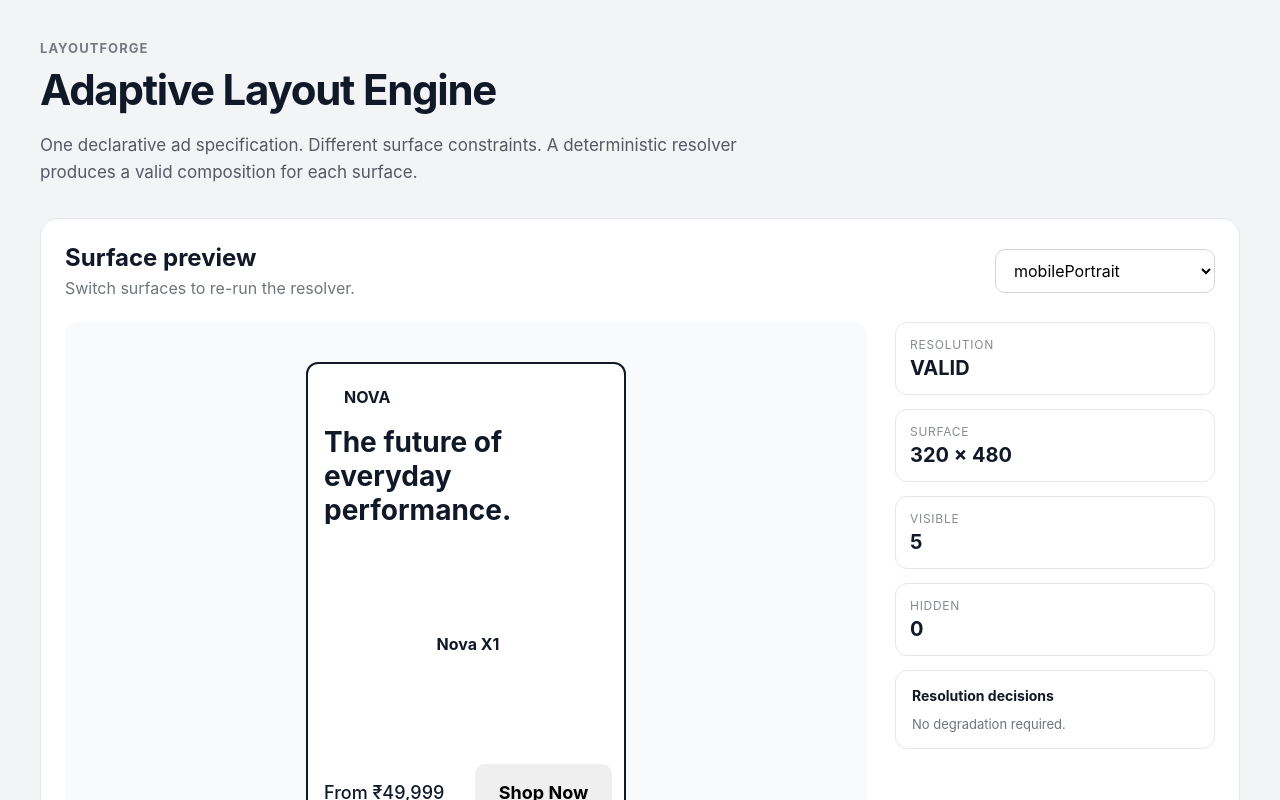
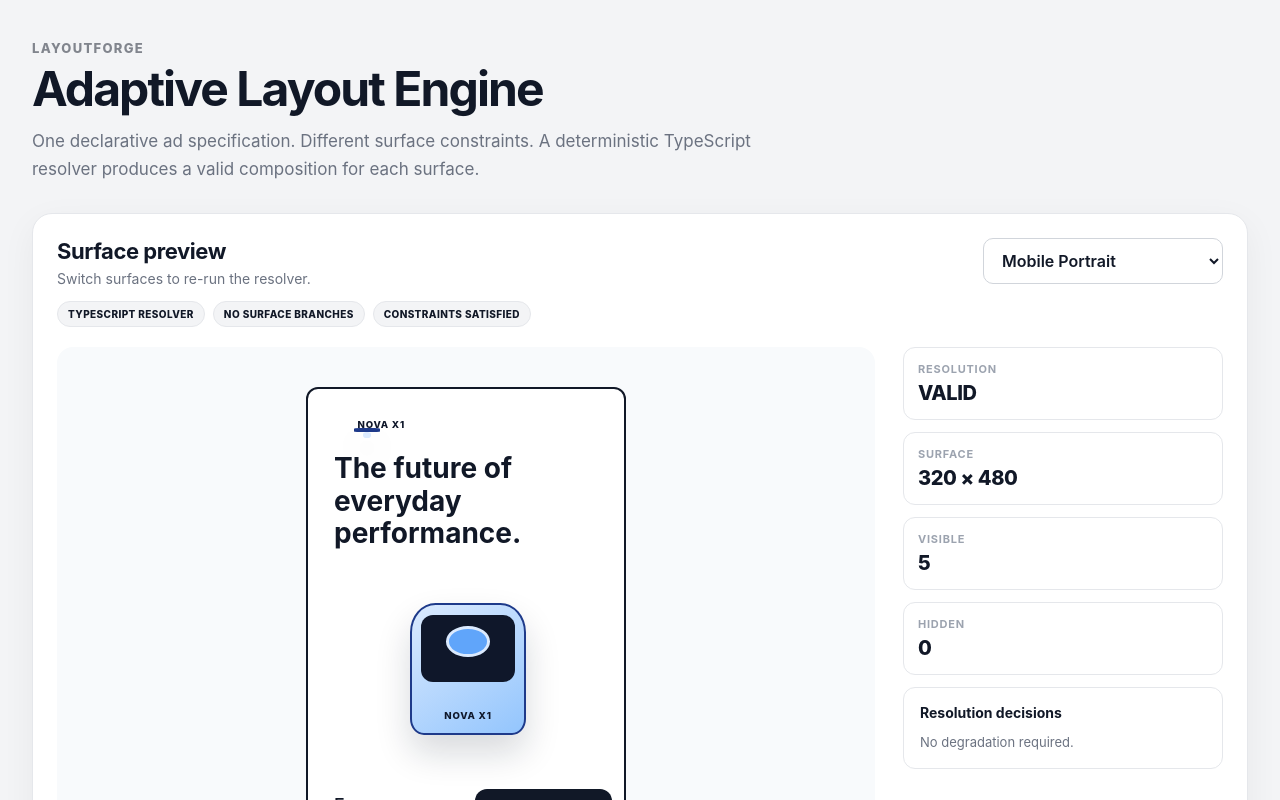
Before and after one commit to Ritanshu-Kumar/layoutforge, a React (Vite) app: page / in a window 1280 px wide. Shown: the top 800 px of the page. Built offline with nearby package versions, Linux system fonts and the light colour scheme.

Commit message:
fix: improve constrained text and branding rendering

```diff
--- a/src/App.tsx
+++ b/src/App.tsx
@@ -6,6 +6,14 @@
 import { RenderDom } from "./rendering/render-dom";
 
 const surfaceList = Object.values(surfaces);
+
+const surfaceNames: Record<string, string> = {
+  mobilePortrait: "Mobile Portrait",
+  mobileLandscape: "Mobile Landscape",
+  broadcastLowerThird: "Broadcast Lower Third",
+  squareKiosk: "Square Kiosk",
+  constrained: "Constrained Surface",
+};
 
 function App() {
   const [surfaceId, setSurfaceId] = useState(
@@ -28,11 +36,24 @@
     (element) => !element.visible,
   );
 
+  /*
+   * This scaling is ONLY for the visual preview.
+   * Resolver coordinates remain in the real surface coordinate system.
+   */
+  const previewScale = Math.min(
+    1,
+    760 / surface.width,
+    520 / surface.height,
+  );
+
+  const previewWidth = surface.width * previewScale;
+  const previewHeight = surface.height * previewScale;
+
   return (
     <main
       style={{
         minHeight: "100vh",
-        padding: "40px",
+        padding: "40px 32px",
       }}
     >
       <div
@@ -41,14 +62,14 @@
           margin: "0 auto",
         }}
       >
-        <header style={{ marginBottom: 32 }}>
+        <header style={{ marginBottom: 30 }}>
           <div
             style={{
               fontSize: 13,
-              fontWeight: 700,
-              letterSpacing: "0.08em",
+              fontWeight: 800,
+              letterSpacing: "0.1em",
               textTransform: "uppercase",
-              opacity: 0.55,
+              opacity: 0.5,
               marginBottom: 8,
             }}
           >
@@ -58,8 +79,9 @@
           <h1
             style={{
               margin: 0,
-              fontSize: 42,
-              letterSpacing: "-0.03em",
+              fontSize: "clamp(32px, 5vw, 48px)",
+              letterSpacing: "-0.04em",
+              lineHeight: 1.05,
             }}
           >
             Adaptive Layout Engine
@@ -67,50 +89,77 @@
 
           <p
             style={{
-              maxWidth: 720,
+              maxWidth: 760,
+              margin: "14px 0 0",
               fontSize: 17,
               lineHeight: 1.6,
-              opacity: 0.7,
+              color: "#6b7280",
             }}
           >
             One declarative ad specification. Different surface
-            constraints. A deterministic resolver produces a valid
-            composition for each surface.
+            constraints. A deterministic TypeScript resolver produces
+            a valid composition for each surface.
           </p>
         </header>
 
         <section
           style={{
-            background: "white",
+            background: "#ffffff",
             border: "1px solid #e5e7eb",
-            borderRadius: 18,
+            borderRadius: 20,
             padding: 24,
-            marginBottom: 24,
+            boxShadow: "0 10px 35px rgba(15, 23, 42, 0.05)",
           }}
         >
           <div
             style={{
               display: "flex",
-              alignItems: "center",
               justifyContent: "space-between",
-              gap: 16,
+              alignItems: "flex-start",
+              gap: 20,
               flexWrap: "wrap",
-              marginBottom: 24,
+              marginBottom: 20,
             }}
           >
             <div>
-              <h2 style={{ margin: 0 }}>
+              <h2
+                style={{
+                  margin: 0,
+                  fontSize: 22,
+                  letterSpacing: "-0.02em",
+                }}
+              >
                 Surface preview
               </h2>
 
               <p
                 style={{
                   margin: "6px 0 0",
-                  opacity: 0.6,
+                  color: "#6b7280",
+                  fontSize: 14,
                 }}
               >
                 Switch surfaces to re-run the resolver.
               </p>
+
+              <div
+                style={{
+                  display: "flex",
+                  gap: 8,
+                  flexWrap: "wrap",
+                  marginTop: 14,
+                }}
+              >
+                <StatusPill text="TypeScript Resolver" />
+                <StatusPill text="No Surface Branches" />
+                <StatusPill
+                  text={
+                    layout.valid
+                      ? "Constraints Satisfied"
+                      : "Constraints Failed"
+                  }
+                />
+              </div>
             </div>
 
             <select
@@ -119,16 +168,21 @@
                 setSurfaceId(event.target.value)
               }
               style={{
-                padding: "10px 14px",
+                padding: "11px 14px",
                 borderRadius: 10,
                 border: "1px solid #d1d5db",
-                background: "white",
-                minWidth: 220,
+                background: "#ffffff",
+                minWidth: 240,
+                fontWeight: 600,
+                color: "#111827",
               }}
             >
               {surfaceList.map((item) => (
-                <option key={item.id} value={item.id}>
-                  {item.id}
+                <option
+                  key={item.id}
+                  value={item.id}
+                >
+                  {surfaceNames[item.id] ?? item.id}
                 </option>
               ))}
             </select>
@@ -150,21 +204,32 @@
                 justifyContent: "center",
                 alignItems: "center",
                 padding: 24,
-                background: "#f9fafb",
-                borderRadius: 14,
+                background: "#f8fafc",
+                borderRadius: 16,
                 overflow: "auto",
+              }}
+            >
+              <div
+                style={{
+                  width: previewWidth,
+                  height: previewHeight,
+                  position: "relative",
+                  flexShrink: 0,
                 }}
               >
                 <div
                   style={{
                     width: surface.width,
                     height: surface.height,
-                  position: "relative",
+                    position: "absolute",
+                    top: 0,
+                    left: 0,
+                    transform: `scale(${previewScale})`,
+                    transformOrigin: "top left",
                     overflow: "hidden",
                     background: "#ffffff",
                     border: "2px solid #111827",
                     borderRadius: 12,
-                  flexShrink: 0,
                   }}
                 >
                   {layout.elements.map((element) => (
@@ -175,12 +240,13 @@
                   ))}
                 </div>
               </div>
+            </div>
 
             <aside
               style={{
                 display: "flex",
                 flexDirection: "column",
-                gap: 14,
+                gap: 12,
               }}
             >
               <InfoCard
@@ -223,7 +289,8 @@
                   <div
                     style={{
                       fontSize: 13,
-                      opacity: 0.6,
+                      color: "#6b7280",
+                      lineHeight: 1.5,
                     }}
                   >
                     No degradation required.
@@ -241,23 +308,42 @@
                         <div
                           key={`${decision.elementId}-${index}`}
                           style={{
-                            fontSize: 13,
-                            lineHeight: 1.5,
+                            padding: "10px 12px",
+                            borderRadius: 10,
+                            background: "#f9fafb",
+                            border: "1px solid #e5e7eb",
+                          }}
+                        >
+                          <div
+                            style={{
+                              display: "flex",
+                              alignItems: "center",
+                              gap: 8,
+                              marginBottom: 4,
                             }}
                           >
                             <strong>
                               {decision.elementId}
-                          </strong>{" "}
+                            </strong>
+
                             <span
                               style={{
-                              opacity: 0.65,
+                                fontSize: 10,
+                                fontWeight: 800,
+                                textTransform: "uppercase",
+                                letterSpacing: "0.05em",
+                                opacity: 0.55,
                               }}
                             >
-                            → {decision.action}
+                              {decision.action}
                             </span>
+                          </div>
+
                           <div
                             style={{
-                              opacity: 0.6,
+                              fontSize: 12,
+                              lineHeight: 1.45,
+                              color: "#6b7280",
                             }}
                           >
                             {decision.reason}
@@ -274,12 +360,14 @@
 
         <footer
           style={{
+            marginTop: 18,
             fontSize: 13,
-            opacity: 0.5,
+            color: "#6b7280",
+            textAlign: "center",
           }}
         >
-          Layout decisions are computed in TypeScript. CSS is
-          used only to render the resolved geometry.
+          Layout decisions are computed in TypeScript. CSS is used
+          only to render the resolved geometry.
         </footer>
       </div>
     </main>
@@ -299,14 +387,16 @@
         border: "1px solid #e5e7eb",
         borderRadius: 12,
         padding: 14,
+        background: "#ffffff",
       }}
     >
       <div
         style={{
-          fontSize: 12,
+          fontSize: 11,
+          fontWeight: 700,
           textTransform: "uppercase",
-          letterSpacing: "0.06em",
-          opacity: 0.5,
+          letterSpacing: "0.07em",
+          color: "#9ca3af",
         }}
       >
         {label}
@@ -314,9 +404,10 @@
 
       <div
         style={{
-          marginTop: 4,
+          marginTop: 5,
           fontSize: 20,
-          fontWeight: 700,
+          fontWeight: 800,
+          letterSpacing: "-0.02em",
         }}
       >
         {value}
@@ -325,4 +416,29 @@
   );
 }
 
+function StatusPill({
+  text,
+}: {
+  text: string;
+}) {
+  return (
+    <span
+      style={{
+        display: "inline-flex",
+        alignItems: "center",
+        padding: "6px 10px",
+        borderRadius: 999,
+        background: "#f3f4f6",
+        border: "1px solid #e5e7eb",
+        fontSize: 10,
+        fontWeight: 800,
+        letterSpacing: "0.04em",
+        textTransform: "uppercase",
+      }}
+    >
+      {text}
+    </span>
+  );
+}
+
 export default App;
--- a/src/core/resolver.ts
+++ b/src/core/resolver.ts
@@ -649,10 +649,43 @@
       ? 28
       : 18;
 
-  const fontSize = Math.max(
+  const requestedFontSize = Math.max(
     minFontSize,
     preferredFontSize * compression,
   );
+
+  const estimatedCharactersPerLine = Math.max(
+    8,
+    Math.floor(rect.width / (requestedFontSize * 0.55)),
+  );
+
+  const estimatedLines =
+    element.type === "text"
+      ? Math.ceil(
+          element.content.length /
+            estimatedCharactersPerLine,
+        )
+      : 1;
+
+  const estimatedTextHeight =
+    estimatedLines * requestedFontSize * 1.15;
+
+  const availableTextHeight = Math.max(
+    rect.height - 12,
+    minFontSize * 1.15,
+  );
+
+  const fitFontSize =
+    element.type === "text" &&
+    estimatedTextHeight > availableTextHeight
+      ? Math.max(
+          minFontSize,
+          availableTextHeight /
+            (estimatedLines * 1.15),
+        )
+      : requestedFontSize;
+
+  const fontSize = fitFontSize;
 
   return {
     id: element.id,
--- a/src/index.css
+++ b/src/index.css
@@ -2,21 +2,32 @@
   box-sizing: border-box;
 }
 
-:root {
-  font-family:
-    Inter, ui-sans-serif, system-ui, -apple-system, BlinkMacSystemFont,
-    "Segoe UI", sans-serif;
-
-  color: #111827;
+html {
   background: #f3f4f6;
 }
 
 body {
   margin: 0;
   min-width: 320px;
+  background: #f3f4f6;
+  color: #111827;
+  font-family:
+    Inter,
+    ui-sans-serif,
+    system-ui,
+    -apple-system,
+    BlinkMacSystemFont,
+    "Segoe UI",
+    sans-serif;
 }
 
 button,
 select {
   font: inherit;
 }
+
+button:focus-visible,
+select:focus-visible {
+  outline: 2px solid #111827;
+  outline-offset: 2px;
+}
--- a/src/rendering/render-dom.tsx
+++ b/src/rendering/render-dom.tsx
@@ -1,3 +1,4 @@
+import type { CSSProperties } from "react";
 import type { ResolvedElement } from "../core/types";
 
 interface RenderDomProps {
@@ -9,7 +10,7 @@
     return null;
   }
 
-  const style: React.CSSProperties = {
+  const baseStyle: CSSProperties = {
     position: "absolute",
     left: element.rect.x,
     top: element.rect.y,
@@ -22,13 +23,17 @@
     return (
       <div
         style={{
-          ...style,
-          fontSize: element.fontSize,
+          ...baseStyle,
           display: "flex",
           alignItems: "center",
           overflow: "hidden",
-          fontWeight:
-            element.role === "primary" ? 700 : 500,
+          padding: "0 10px",
+          color: "#111827",
+          fontSize: element.fontSize,
+          fontWeight: element.role === "primary" ? 700 : 500,
+          lineHeight: 1.15,
+          whiteSpace: "normal",
+          overflowWrap: "break-word",
         }}
       >
         {element.content}
@@ -39,13 +44,16 @@
   if (element.type === "button") {
     return (
       <button
+        type="button"
         style={{
-          ...style,
+          ...baseStyle,
+          border: 0,
+          borderRadius: 12,
+          background: "#111827",
+          color: "#ffffff",
           fontSize: element.fontSize,
+          fontWeight: 700,
           cursor: "pointer",
-          border: "none",
-          borderRadius: 10,
-          fontWeight: 700,
         }}
       >
         {element.content}
@@ -56,26 +64,63 @@
   return (
     <div
       style={{
-        ...style,
+        ...baseStyle,
         display: "flex",
         alignItems: "center",
         justifyContent: "center",
-        borderRadius: 12,
-        overflow: "hidden",
+        padding: "8%",
       }}
     >
       <div
         style={{
-          width: "82%",
+          width: "72%",
           height: "82%",
-          borderRadius: "50%",
-          display: "flex",
-          alignItems: "center",
-          justifyContent: "center",
-          fontWeight: 700,
+          borderRadius: "22% 22% 12% 12%",
+          background: "linear-gradient(145deg, #dbeafe, #93c5fd)",
+          border: "2px solid #1e3a8a",
+          position: "relative",
+          boxShadow: "0 18px 35px rgba(15, 23, 42, 0.16)",
         }}
       >
-        {element.content}
+        <div
+          style={{
+            position: "absolute",
+            top: "8%",
+            left: "8%",
+            width: "84%",
+            height: "52%",
+            borderRadius: 12,
+            background: "#0f172a",
+          }}
+        >
+          <div
+            style={{
+              width: "46%",
+              height: "46%",
+              margin: "12% auto 0",
+              borderRadius: "50%",
+              background: "#60a5fa",
+              border: "3px solid #dbeafe",
+            }}
+          />
+        </div>
+
+        <div
+          style={{
+            position: "absolute",
+            bottom: "9%",
+            left: "6%",
+            right: "6%",
+            textAlign: "center",
+            fontSize: "clamp(7px, 0.75vw, 16px)",
+            whiteSpace: "nowrap",
+            fontWeight: 800,
+            color: "#0f172a",
+            letterSpacing: "0.08em",
+          }}
+        >
+          NOVA X1
+        </div>
       </div>
     </div>
   );
```
Lines whose indentation alone changed are shown as unchanged.
